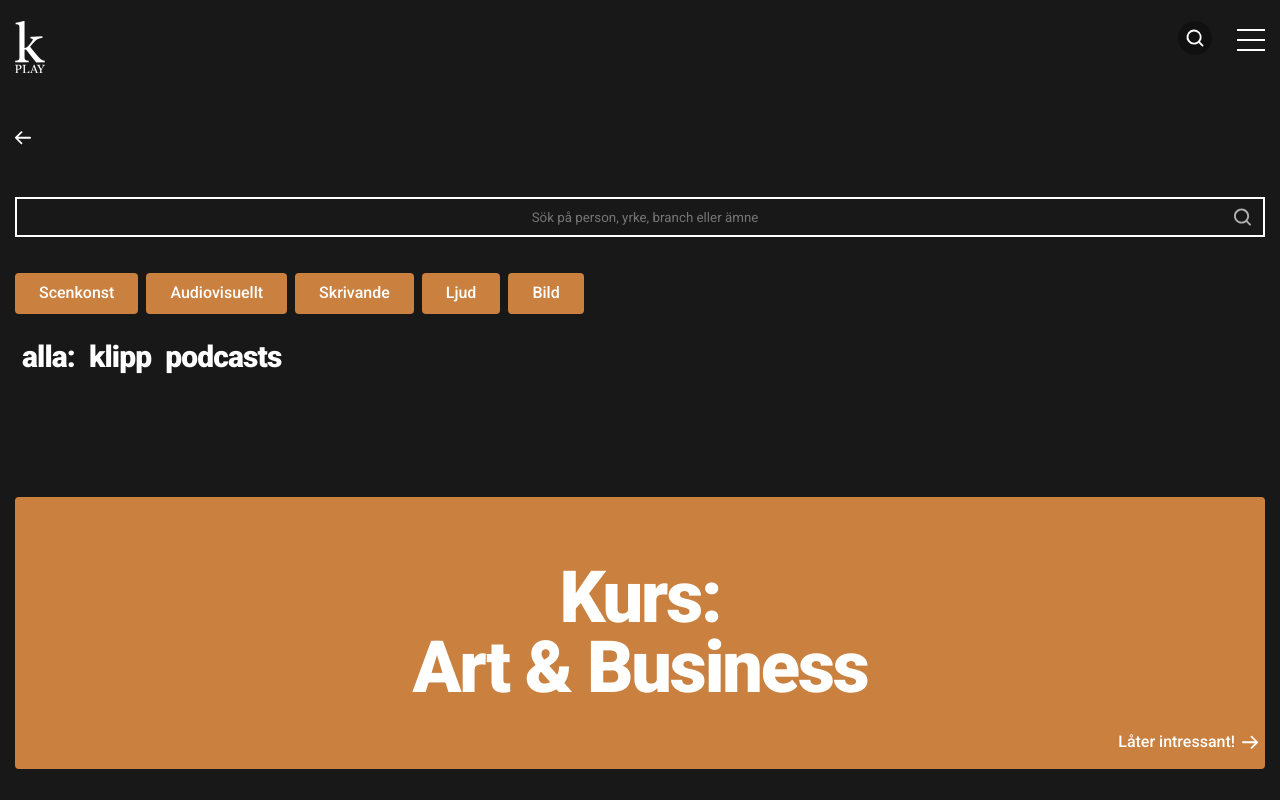
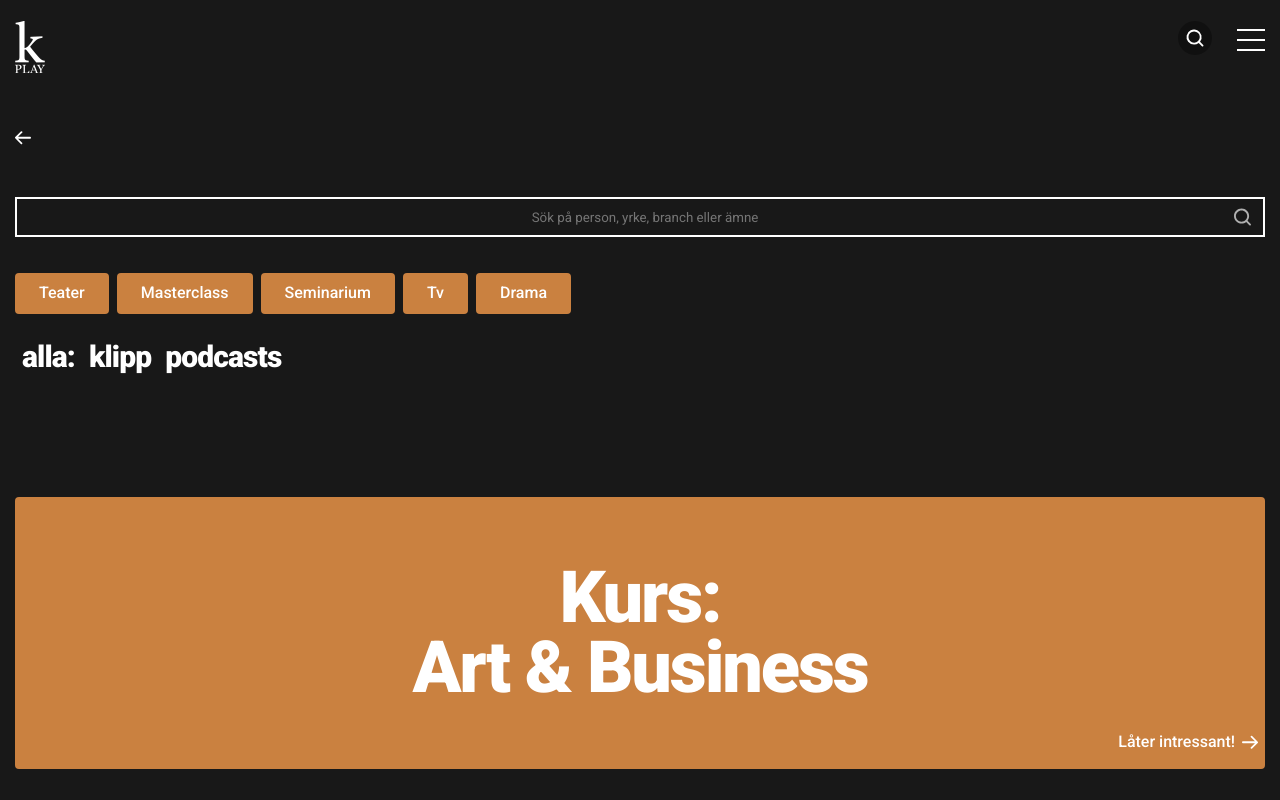
Before and after one commit to NilsNathorst/k-play, a React (Create React App) app: page /selectedcontent in a window 1280 px wide. Shown: the top 800 px of the page. Built offline with nearby package versions, Linux system fonts and the light colour scheme; what react-soundplayer would draw is missing.

Commit message:
udated tags

```diff
--- a/src/views/SelectedContent.js
+++ b/src/views/SelectedContent.js
@@ -2,7 +2,7 @@ import React, { useState, useEffect } from "react";
 // import Search from "../components/Search";
 import styled from "styled-components";
 import Return from "../components/buttons/Return";
-import tags from "../data/tags";
+
 import PreviewCard from "../components/PreviewCard";
 import videos from "../data/youtube";
 import podcasts from "../data/tracks";
@@ -10,6 +10,7 @@ import ContainerTemplate from "../components/ContainerTemplate";
 import { searchContent, filterContentByTag } from "../functions";
 import SearchFilter from "../components/SearchFilter";
 import Course from "../components/Course";
+const tags = ["teater", "masterclass", "seminarium", "tv", "drama"];
 
 const Container = styled(ContainerTemplate)`
   width: 100%;
@@ -137,7 +138,7 @@ const SelectedContent = props => {
       ></SearchFilter>
       <Overlay />
       <TagsContainer>
-        {[...new Set(tags.flat())].map(tag => {
+        {tags.map(tag => {
           return (
             <TagBox
               onClick={() => {
```
